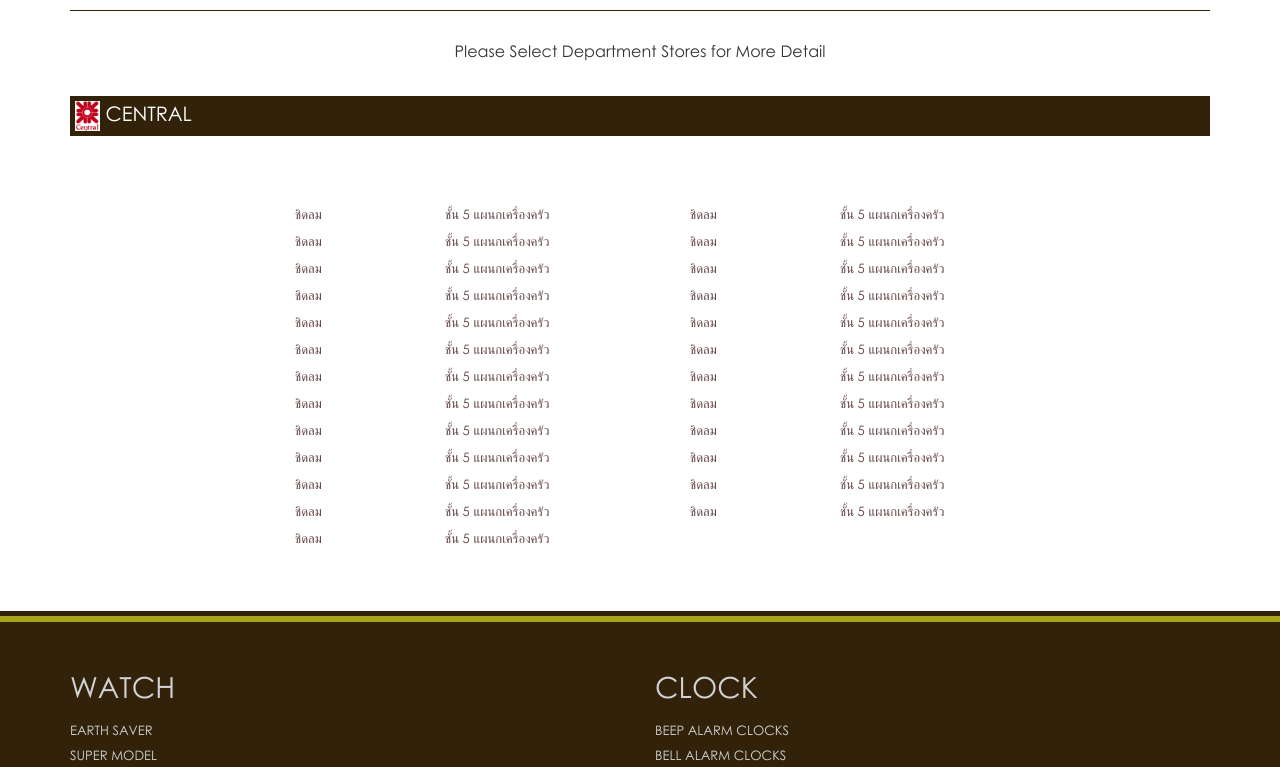
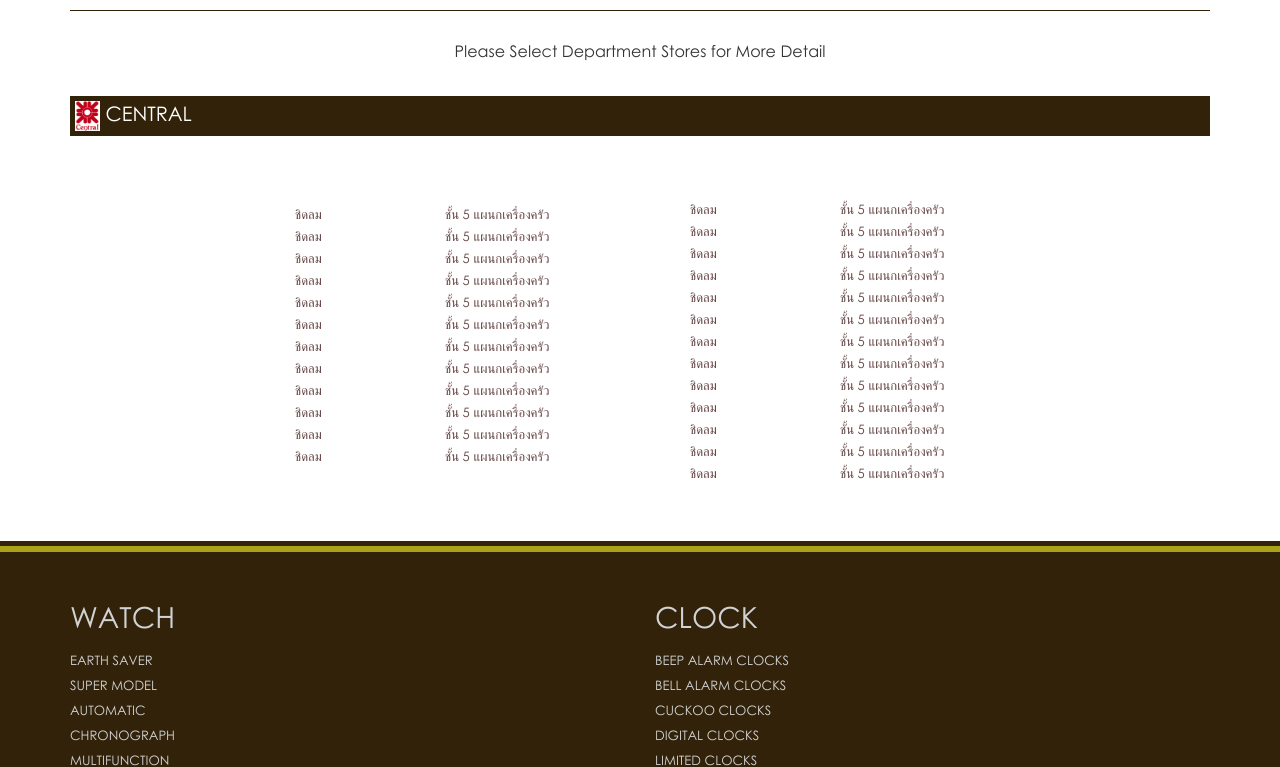
Before and after one commit to tonyatonya/rhythm, a PHP site: page /wheretobuy.php in a window 1280 px wide. Shown: the part 688-1455 px from the top of the page. Run offline with PHP 8.4, Linux system fonts and the light colour scheme; data that the repository does not hold is empty; some web fonts are replaced.

Commit message:
Final responsive check

```diff
--- a/css/layout.css
+++ b/css/layout.css
@@ -1422,12 +1422,20 @@ aside.left-col h2 {
   column-gap: 40px;
 }
 
+.dep-list .dep-list-child .dep-list-name ul li {
+  margin-top: 5px;
+  margin-bottom: 5px;
+}
+
 .dep-list .dep-list-child .dep-list-name ul li table tr td {
   color: #664646;
   font-size: 13px;
-  padding-top: 5px;
-  padding-bottom: 5px;
+  /*
+								padding-top: 5px;
+								padding-bottom: 5px;
+								*/
   text-align: right;
+  vertical-align: middle;
 }
 
 .dep-list .dep-list-child .dep-list-name ul li table tr td:first-child {
--- a/css/layout.scss
+++ b/css/layout.scss
@@ -1338,15 +1338,20 @@ aside{
 			    -moz-column-gap: 40px;
 			    column-gap: 40px;
 				li{
-
+					margin-top: 5px;
+					margin-bottom: 5px;
 					table{
+
 						tr{
 							td{
 								color: #664646;
 								font-size: 13px;
+								/*
 								padding-top: 5px;
 								padding-bottom: 5px;
+								*/
 								text-align: right;
+								vertical-align: middle;
 								&:first-child{
 									width: 180px;
 									text-indent: 30px;
--- a/joinus.php
+++ b/joinus.php
@@ -59,7 +59,7 @@
 				<div style="text-align: center;">
 					<ul class="join-contact">
 						<li><span class="icon icon-phone"></span> <a href="tel:0-2541-5112-3">0-2541-5112-3</a></li>
-						<li><span class="icon icon-mail2"></span> <a href="mailto:hr@yourdomain.com">hr@yourdomain.com</a></li>
+						<li><span class="icon icon-mail2"></span> <a href="mailto:hr@rhythm-thailandagent.com">hr@rhythm-thailandagent.com</a></li>
 					</ul>
 				</div>
 			</div>
```
